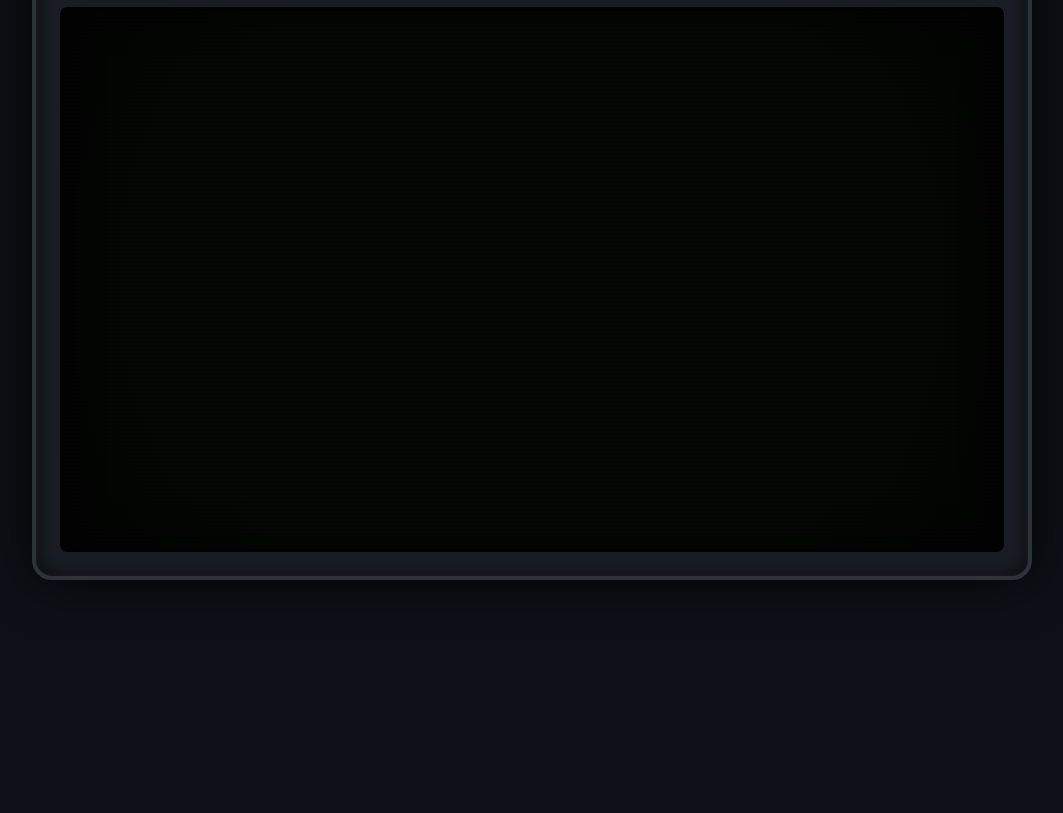
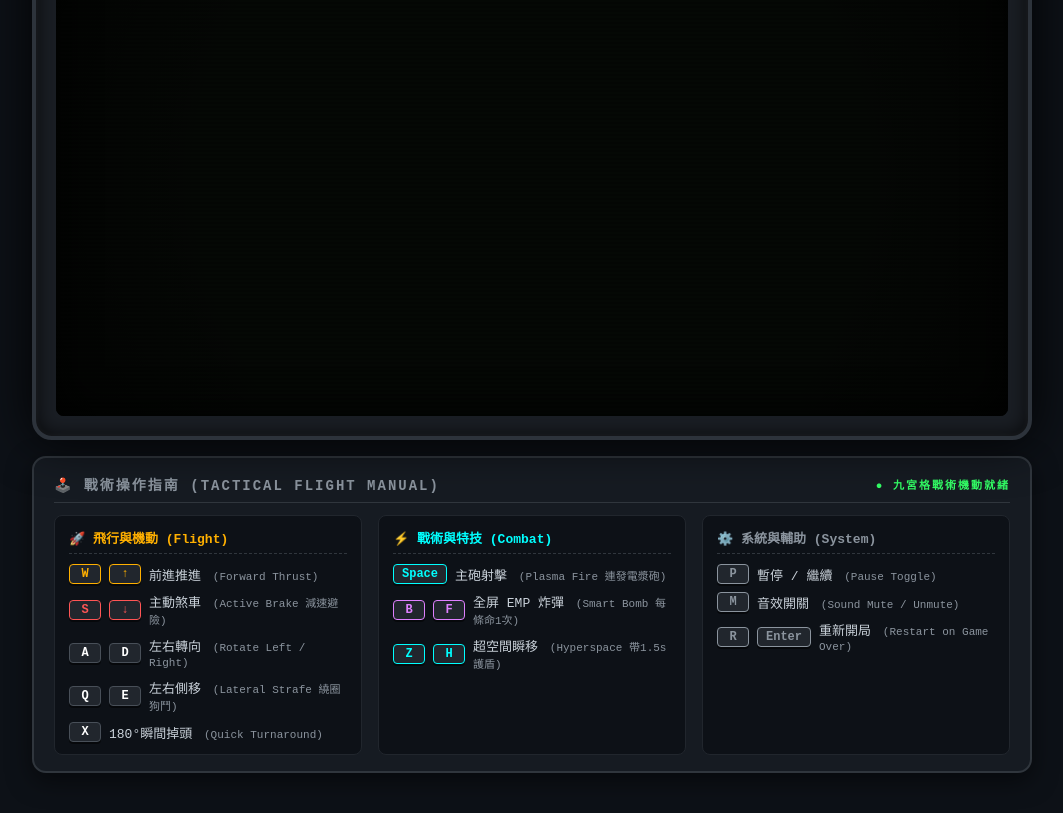
Before and after one commit to tonnychiulab/termforge, a plain HTML site: page dist/index.html in a window 1280 px wide. Shown: the part 140-953 px from the top of the page, without its empty margins (108-1171 px from the left). Before the commit the page ends 800 px from the top, so only its background shows below. Drawn offline with nearby package versions, Linux system fonts and the light colour scheme; no server answers.

Commit message:
feat: in-page tactical flight manual cheat sheet card and OpenSpec SDD change 4

```diff
--- a/dist/crt.css
+++ b/dist/crt.css
@@ -4,6 +4,8 @@
   --crt-green: #33ff66;
   --crt-amber: #ffb000;
   --crt-cyan: #00ffff;
+  --crt-pink: #df80ff;
+  --crt-red: #ff5555;
   --bg-color: #0d1117;
   --terminal-bg: #050805;
 }
@@ -21,9 +23,11 @@ body {
   display: flex;
   flex-direction: column;
   align-items: center;
-  justify-content: center;
+  justify-content: flex-start;
   min-height: 100vh;
-  overflow: hidden;
+  padding: 20px 10px 40px;
+  overflow-y: auto;
+  overflow-x: hidden;
   user-select: none;
 }
 
@@ -32,11 +36,11 @@ body {
   position: relative;
   width: 95vw;
   max-width: 1000px;
-  height: 80vh;
-  max-height: 650px;
+  height: 70vh;
+  max-height: 600px;
   background-color: #1a1e24;
   border-radius: 20px;
-  padding: 24px;
+  padding: 20px;
   box-shadow:
     0 0 50px rgba(0, 0, 0, 0.9),
     inset 0 0 20px rgba(0, 0, 0, 0.8),
@@ -50,9 +54,9 @@ body {
   display: flex;
   justify-content: space-between;
   align-items: center;
-  padding-bottom: 12px;
+  padding-bottom: 10px;
   border-bottom: 1px solid #30363d;
-  font-size: 14px;
+  font-size: 13px;
   letter-spacing: 2px;
   color: #8b949e;
 }
@@ -112,7 +116,7 @@ body {
   max-width: 1000px;
   margin-top: 15px;
   justify-content: space-between;
-  padding: 0 20px;
+  padding: 0 10px;
 }
 
 @media (max-width: 768px) {
@@ -120,7 +124,7 @@ body {
     display: flex;
   }
   .crt-container {
-    height: 60vh;
+    height: 52vh;
     padding: 12px;
   }
 }
@@ -129,9 +133,9 @@ body {
   background: #21262d;
   border: 2px solid #30363d;
   color: var(--crt-green);
-  padding: 14px 22px;
-  border-radius: 12px;
-  font-size: 18px;
+  padding: 12px 18px;
+  border-radius: 10px;
+  font-size: 16px;
   font-weight: bold;
   cursor: pointer;
   box-shadow: 0 4px 6px rgba(0, 0, 0, 0.3);
@@ -142,3 +146,96 @@ body {
   background: #30363d;
   transform: translateY(2px);
 }
+
+/* In-Page Controls Cheat Sheet Card */
+.controls-cheat-sheet {
+  width: 95vw;
+  max-width: 1000px;
+  margin-top: 16px;
+  background: #161b22;
+  border: 2px solid #30363d;
+  border-radius: 14px;
+  padding: 16px 20px;
+  box-shadow: 0 8px 24px rgba(0, 0, 0, 0.5);
+}
+
+.cheat-sheet-header {
+  font-size: 14px;
+  font-weight: bold;
+  letter-spacing: 2px;
+  color: #8b949e;
+  border-bottom: 1px solid #30363d;
+  padding-bottom: 8px;
+  margin-bottom: 12px;
+  display: flex;
+  justify-content: space-between;
+  align-items: center;
+}
+
+.cheat-grid {
+  display: grid;
+  grid-template-columns: repeat(auto-fit, minmax(280px, 1fr));
+  gap: 16px;
+}
+
+.cheat-column {
+  background: #0d1117;
+  border: 1px solid #21262d;
+  border-radius: 8px;
+  padding: 12px 14px;
+}
+
+.col-title {
+  font-size: 13px;
+  font-weight: bold;
+  margin-bottom: 10px;
+  display: flex;
+  align-items: center;
+  gap: 6px;
+  border-bottom: 1px dashed #30363d;
+  padding-bottom: 6px;
+}
+
+.key-list {
+  display: flex;
+  flex-direction: column;
+  gap: 8px;
+}
+
+.key-item {
+  display: flex;
+  align-items: center;
+  font-size: 13px;
+  color: #c9d1d9;
+}
+
+.key-badge {
+  display: inline-block;
+  background: #21262d;
+  border: 1px solid #484f58;
+  color: #ffffff;
+  padding: 2px 8px;
+  border-radius: 4px;
+  font-size: 12px;
+  font-weight: bold;
+  min-width: 32px;
+  text-align: center;
+  margin-right: 8px;
+  box-shadow: 0 2px 0 rgba(0,0,0,0.5);
+}
+
+.badge-thrust { border-color: var(--crt-amber); color: var(--crt-amber); }
+.badge-brake  { border-color: var(--crt-red); color: var(--crt-red); }
+.badge-combat { border-color: var(--crt-cyan); color: var(--crt-cyan); }
+.badge-bomb   { border-color: var(--crt-pink); color: var(--crt-pink); }
+.badge-sys    { border-color: #8b949e; color: #8b949e; }
+
+.key-desc {
+  flex: 1;
+}
+
+.key-desc span {
+  color: #8b949e;
+  font-size: 11px;
+  margin-left: 4px;
+}
--- a/dist/index.html
+++ b/dist/index.html
@@ -1,5 +1,5 @@
 <!DOCTYPE html>
-<html lang="en">
+<html lang="zh-TW">
 <head>
   <meta charset="UTF-8" />
   <meta name="viewport" content="width=device-width, initial-scale=1.0, maximum-scale=1.0, user-scalable=no" />
@@ -33,10 +33,91 @@
   </div>
   <div style="display: flex; gap: 8px; flex-wrap: wrap;">
     <button class="touch-btn" id="btn-thrust" style="color: var(--crt-amber); padding: 10px 14px;">▲ W</button>
-    <button class="touch-btn" id="btn-brake" style="color: #ff6666; padding: 10px 14px;">▼ S</button>
+    <button class="touch-btn" id="btn-brake" style="color: var(--crt-red); padding: 10px 14px;">▼ S</button>
     <button class="touch-btn" id="btn-fire" style="color: var(--crt-cyan); padding: 10px 16px;">● SPACE</button>
-    <button class="touch-btn" id="btn-emp" style="color: #df80ff; padding: 10px 14px;">💣 EMP</button>
+    <button class="touch-btn" id="btn-emp" style="color: var(--crt-pink); padding: 10px 14px;">💣 EMP</button>
     <button class="touch-btn" id="btn-pause" style="color: #ffd24d; padding: 10px 12px;">⏸ P</button>
+  </div>
+</div>
+
+<!-- Controls & Tactical Abilities Cheat Sheet Card -->
+<div class="controls-cheat-sheet">
+  <div class="cheat-sheet-header">
+    <span>🕹️ 戰術操作指南 (TACTICAL FLIGHT MANUAL)</span>
+    <span style="font-size: 11px; color: var(--crt-green);">● 九宮格戰術機動就緒</span>
+  </div>
+
+  <div class="cheat-grid">
+    <!-- Column 1: Flight Maneuvers -->
+    <div class="cheat-column">
+      <div class="col-title" style="color: var(--crt-amber);">
+        <span>🚀 飛行與機動 (Flight)</span>
+      </div>
+      <div class="key-list">
+        <div class="key-item">
+          <span class="key-badge badge-thrust">W</span> <span class="key-badge badge-thrust">↑</span>
+          <div class="key-desc">前進推進 <span>(Forward Thrust)</span></div>
+        </div>
+        <div class="key-item">
+          <span class="key-badge badge-brake">S</span> <span class="key-badge badge-brake">↓</span>
+          <div class="key-desc">主動煞車 <span>(Active Brake 減速避險)</span></div>
+        </div>
+        <div class="key-item">
+          <span class="key-badge">A</span> <span class="key-badge">D</span>
+          <div class="key-desc">左右轉向 <span>(Rotate Left / Right)</span></div>
+        </div>
+        <div class="key-item">
+          <span class="key-badge">Q</span> <span class="key-badge">E</span>
+          <div class="key-desc">左右側移 <span>(Lateral Strafe 繞圈狗鬥)</span></div>
+        </div>
+        <div class="key-item">
+          <span class="key-badge">X</span>
+          <div class="key-desc">180°瞬間掉頭 <span>(Quick Turnaround)</span></div>
+        </div>
+      </div>
+    </div>
+
+    <!-- Column 2: Combat Abilities -->
+    <div class="cheat-column">
+      <div class="col-title" style="color: var(--crt-cyan);">
+        <span>⚡ 戰術與特技 (Combat)</span>
+      </div>
+      <div class="key-list">
+        <div class="key-item">
+          <span class="key-badge badge-combat">Space</span>
+          <div class="key-desc">主砲射擊 <span>(Plasma Fire 連發電漿砲)</span></div>
+        </div>
+        <div class="key-item">
+          <span class="key-badge badge-bomb">B</span> <span class="key-badge badge-bomb">F</span>
+          <div class="key-desc">全屏 EMP 炸彈 <span>(Smart Bomb 每條命1次)</span></div>
+        </div>
+        <div class="key-item">
+          <span class="key-badge badge-combat">Z</span> <span class="key-badge badge-combat">H</span>
+          <div class="key-desc">超空間瞬移 <span>(Hyperspace 帶1.5s護盾)</span></div>
+        </div>
+      </div>
+    </div>
+
+    <!-- Column 3: System Controls -->
+    <div class="cheat-column">
+      <div class="col-title" style="color: #8b949e;">
+        <span>⚙️ 系統與輔助 (System)</span>
+      </div>
+      <div class="key-list">
+        <div class="key-item">
+          <span class="key-badge badge-sys">P</span>
+          <div class="key-desc">暫停 / 繼續 <span>(Pause Toggle)</span></div>
+        </div>
+        <div class="key-item">
+          <span class="key-badge badge-sys">M</span>
+          <div class="key-desc">音效開關 <span>(Sound Mute / Unmute)</span></div>
+        </div>
+        <div class="key-item">
+          <span class="key-badge badge-sys">R</span> <span class="key-badge badge-sys">Enter</span>
+          <div class="key-desc">重新開局 <span>(Restart on Game Over)</span></div>
+        </div>
+      </div>
+    </div>
   </div>
 </div>
 
```
Also changed, not shown: 5 other files.
